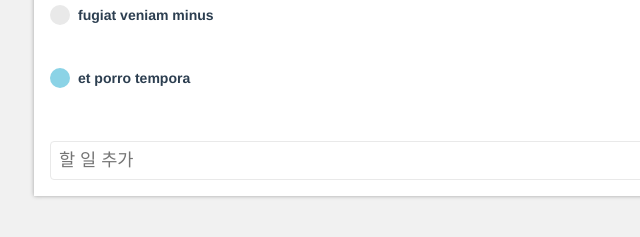
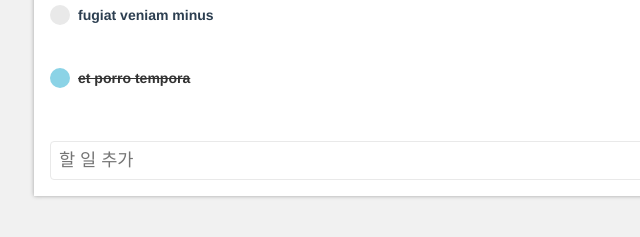
Before and after one commit to NamGungGeon/todo-list, a website built with Vite: page index.html in a window 1280 px wide. Shown: the part 277-514 px from the top of the page, 250-890 px from the left. Built offline with nearby package versions, Linux system fonts and the light colour scheme.

Commit message:
완료된 todo에 취소선 표시

```diff
--- a/src/style.css
+++ b/src/style.css
@@ -61,6 +61,11 @@
   flex-direction: row;
   align-items: center;
 }
+.todo.completed .title{
+  text-decoration: line-through;
+  color: #333333;
+}
+
 .todo .checkbox {
   /* checkbox image*/
   display: inline-block;
```
